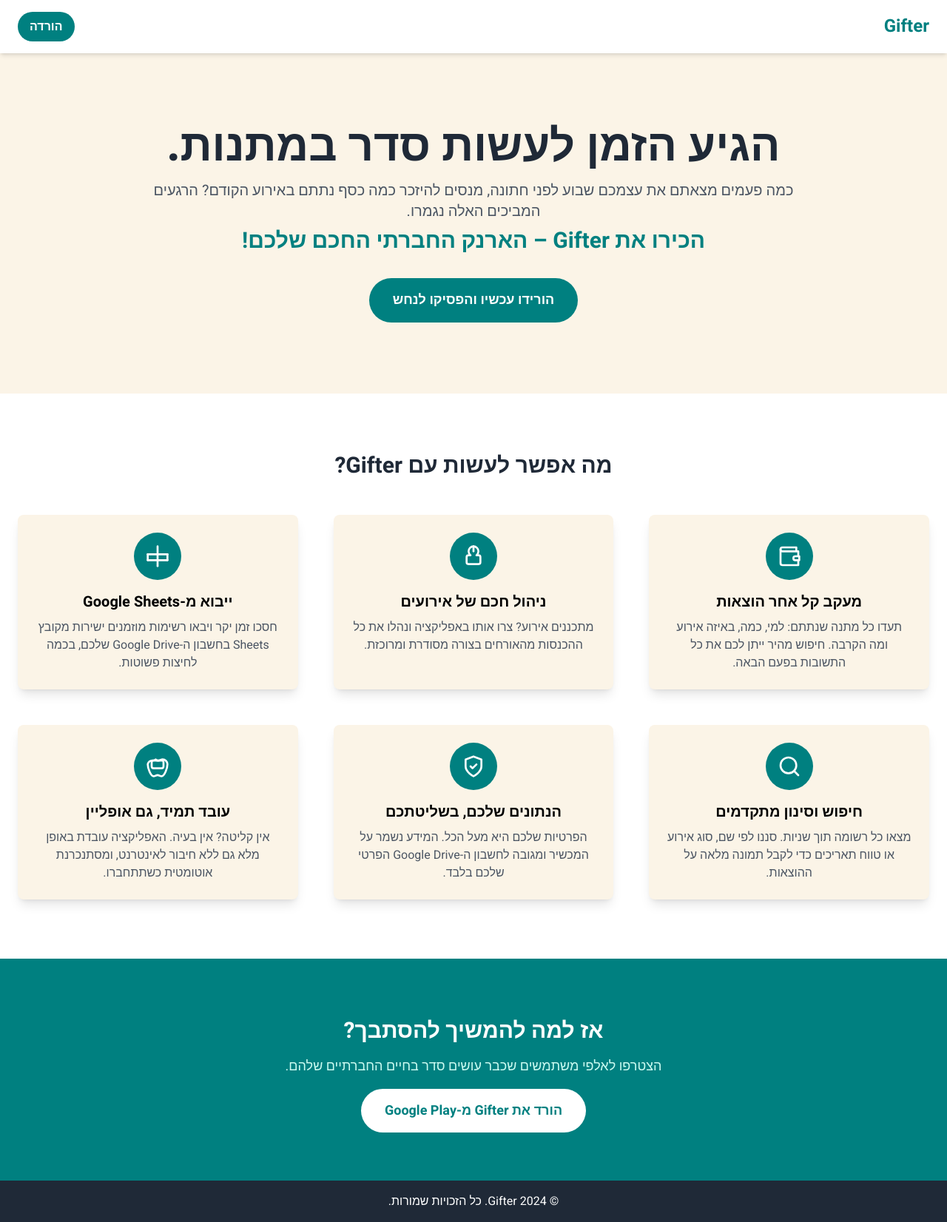
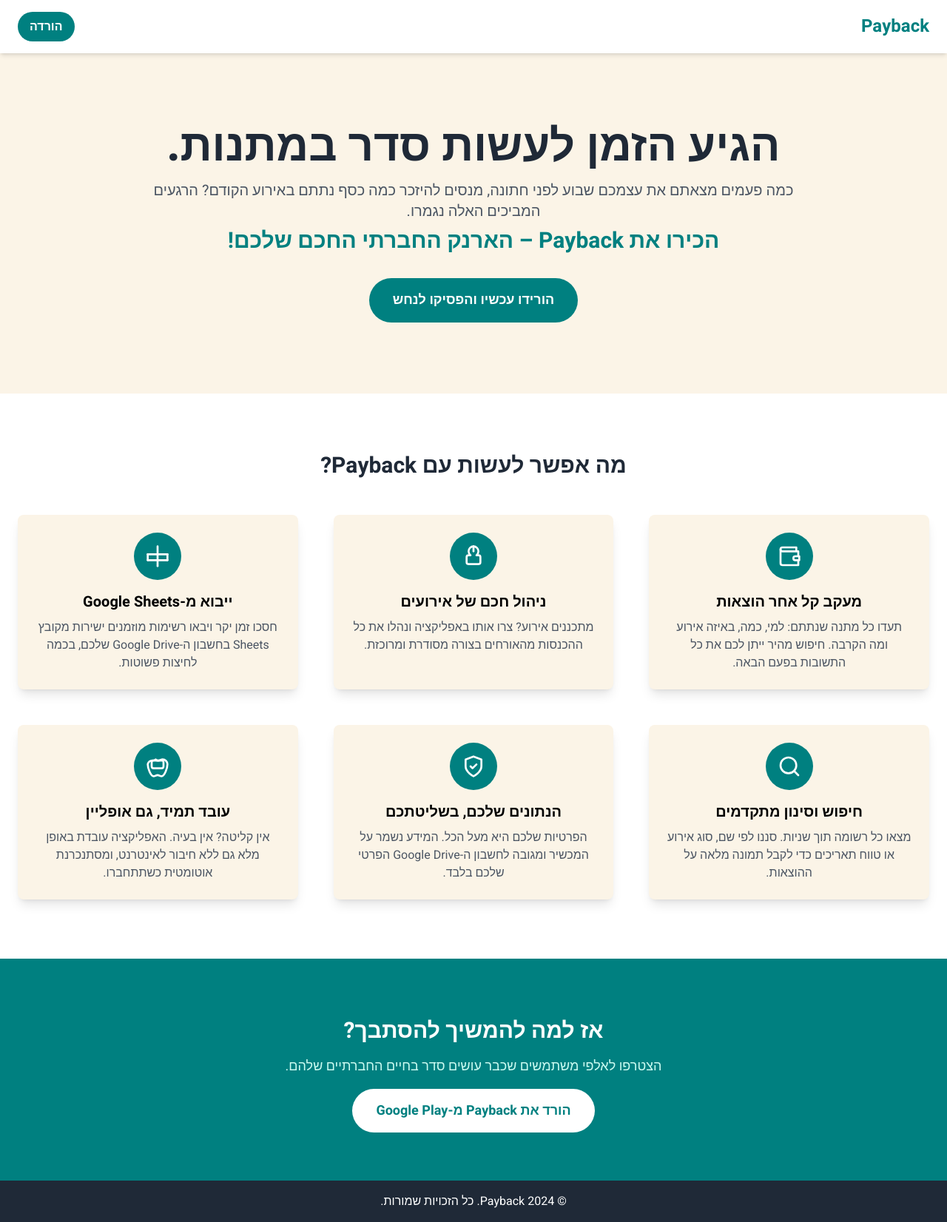
Before and after one commit to Stastyle/Gifter, a plain HTML site: page index.html in a window 1280 px wide. Shown: the whole page at 74% size. Drawn offline with nearby package versions, Linux system fonts and the light colour scheme.

Commit message:
Update index.html
changed gifter to payback

```diff
--- a/index.html
+++ b/index.html
@@ -3,7 +3,7 @@
 <head>
     <meta charset="UTF-8">
     <meta name="viewport" content="width=device-width, initial-scale=1.0">
-    <title>Gifter - הארנק החברתי החכם שלכם</title>
+    <title>Payback - הארנק החברתי החכם שלכם</title>
 
     <!-- Tailwind CSS -->
     <script src="https://cdn.tailwindcss.com"></script>
@@ -33,7 +33,7 @@
     <!-- Header Section -->
     <header class="bg-white shadow-md">
         <div class="container mx-auto px-6 py-4 flex justify-between items-center">
-            <h1 class="text-2xl font-bold text-brand-teal">Gifter</h1>
+            <h1 class="text-2xl font-bold text-brand-teal">Payback</h1>
             <a href="#download" class="bg-brand-teal text-white font-bold py-2 px-4 rounded-full hover:bg-brand-teal-dark transition duration-300">
                 הורדה
             </a>
@@ -50,7 +50,7 @@
                 כמה פעמים מצאתם את עצמכם שבוע לפני חתונה, מנסים להיזכר כמה כסף נתתם באירוע הקודם? הרגעים המביכים האלה נגמרו.
             </p>
             <p class="mt-2 text-2xl md:text-3xl font-bold text-brand-teal">
-                הכירו את Gifter – הארנק החברתי החכם שלכם!
+                הכירו את Payback – הארנק החברתי החכם שלכם!
             </p>
             <div class="mt-8 flex justify-center">
                 <a href="#download" class="bg-brand-teal text-white font-bold py-4 px-8 rounded-full text-lg hover:bg-brand-teal-dark transition duration-300 transform hover:scale-105">
@@ -63,7 +63,7 @@
     <!-- Features Section -->
     <section id="features" class="py-20 bg-white">
         <div class="container mx-auto px-6">
-            <h3 class="text-3xl font-bold text-center text-gray-800 mb-12">מה אפשר לעשות עם Gifter?</h3>
+            <h3 class="text-3xl font-bold text-center text-gray-800 mb-12">מה אפשר לעשות עם Payback?</h3>
             <div class="grid grid-cols-1 md:grid-cols-2 lg:grid-cols-3 gap-12">
 
                 <!-- Feature 1: Track Expenses -->
@@ -131,7 +131,7 @@
             <p class="mt-4 text-lg text-teal-100">הצטרפו לאלפי משתמשים שכבר עושים סדר בחיים החברתיים שלהם.</p>
             <div class="mt-8">
                 <a href="#" class="bg-white text-brand-teal font-bold py-4 px-8 rounded-full text-lg hover:bg-gray-100 transition duration-300 transform hover:scale-105">
-                    הורד את Gifter מ-Google Play
+                    הורד את Payback מ-Google Play
                 </a>
             </div>
         </div>
@@ -140,7 +140,7 @@
     <!-- Footer -->
     <footer class="bg-gray-800 text-white">
         <div class="container mx-auto px-6 py-4 text-center">
-            <p>&copy; 2024 Gifter. כל הזכויות שמורות.</p>
+            <p>&copy; 2024 Payback. כל הזכויות שמורות.</p>
         </div>
     </footer>
 
```
